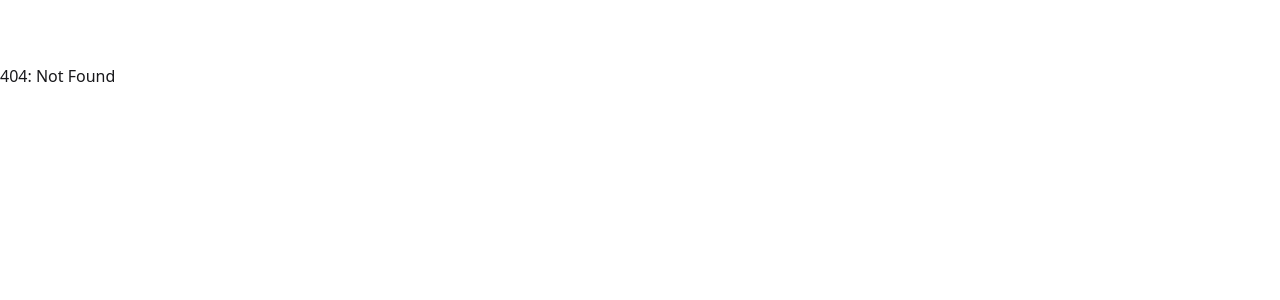
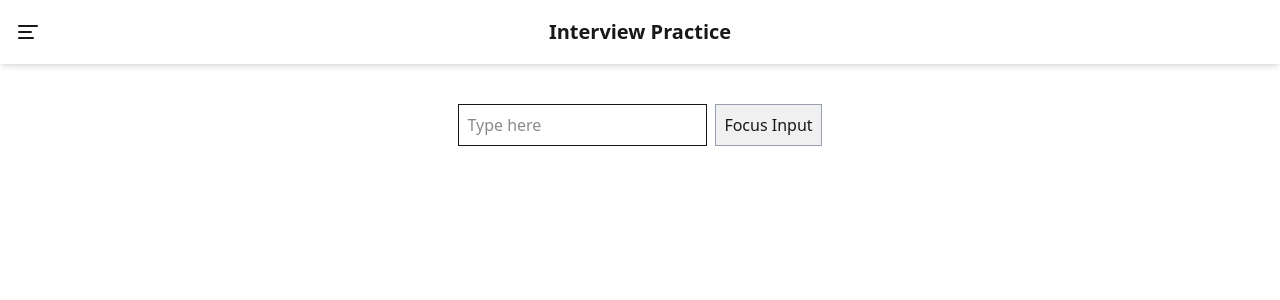
Before and after one commit to sandeeprana19/interview-practice, a React (Vite) app: page /infosys/focus-input in a window 1280 px wide. Before the commit this address had no page. Shown: the top 300 px of the page. Built offline with nearby package versions, Linux system fonts and the light colour scheme.

Commit message:
main
Updated.

```diff
--- /dev/null
+++ b/src/components/FocusInput.jsx
@@ -0,0 +1,30 @@
+import React, { useRef } from "react";
+
+const FocusInput = () => {
+  const inputRef = useRef();
+
+  const handleInputFocus = () => {
+    if (inputRef.current) {
+      inputRef.current.focus();
+    }
+  };
+
+  return (
+    <div className="flex items-stretch justify-center gap-x-2 pt-10">
+      <input
+        type="text"
+        placeholder="Type here"
+        className="border p-2"
+        ref={inputRef}
+      />
+      <button
+        className="bg-[#f0f0f0] border border-gray-400 p-2 transition-all hover:bg-[#ebebeb]"
+        onClick={handleInputFocus}
+      >
+        Focus Input
+      </button>
+    </div>
+  );
+};
+
+export default FocusInput;
--- a/src/components/Header.jsx
+++ b/src/components/Header.jsx
@@ -51,18 +51,18 @@ const Header = () => {
                   <ul>
                     <li>
                       <Link
+                        to="/tcs/sidebar"
+                        className="text-black decoration-0 text-base font-semibold"
+                      >
+                        Sidebar
+                      </Link>
+                    </li>
+                    <li>
+                      <Link
                         to="/tcs/toggle-password"
                         className="text-black decoration-0 text-base font-semibold"
                       >
                         TogglePassword
-                      </Link>
-                    </li>
-                    <li>
-                      <Link
-                        to="/tcs/sidebar"
-                        className="text-black decoration-0 text-base font-semibold"
-                      >
-                        Sidebar
                       </Link>
                     </li>
                     <li>
@@ -84,6 +84,23 @@ const Header = () => {
                   </ul>
                 </details>
               </li>
+              <li>
+                <details>
+                  <summary className="text-black decoration-0 text-base font-semibold">
+                    Infosys
+                  </summary>
+                  <ul>
+                    <li>
+                      <Link
+                        to="/infosys/focus-input"
+                        className="text-black decoration-0 text-base font-semibold"
+                      >
+                        FocusInput
+                      </Link>
+                    </li>
+                  </ul>
+                </details>
+              </li>
             </ul>
           </div>
         </div>
--- a/src/index.css
+++ b/src/index.css
@@ -6,6 +6,6 @@
   --font-poppins: "Poppins", sans-serif;
 }
 
-* {
-  box-sizing: border-box;
+body {
+  margin: 0;
 }
--- a/src/main.jsx
+++ b/src/main.jsx
@@ -7,11 +7,12 @@ import { createBrowserRouter, RouterProvider } from "react-router-dom";
 const ChipInput = lazy(() => import("./components/ChipInput.jsx"));
 const ProgressBar = lazy(() => import("./components/ProgressBar.jsx"));
 const DarkModeToggle = lazy(() => import("./components/DarkModeToggle.jsx"));
+const Sidebar = lazy(() => import("./components/Sidebar.jsx"));
 const TogglePassword = lazy(() => import("./components/TogglePassword.jsx"));
-const Sidebar = lazy(() => import("./components/Sidebar.jsx"));
 const Modal = lazy(() => import("./components/Modal.jsx"));
 const Calculator = lazy(() => import("./components/Calculator.jsx"));
 const Error = lazy(() => import("./components/Error.jsx"));
+const FocusInput = lazy(() => import("./components/FocusInput.jsx"));
 
 const appRouter = createBrowserRouter([
   {
@@ -43,18 +44,18 @@ const appRouter = createBrowserRouter([
         ),
       },
       {
+        path: "/tcs/sidebar",
+        element: (
+          <Suspense fallback={<h1 className="text-2xl">Loading...</h1>}>
+            <Sidebar />
+          </Suspense>
+        ),
+      },
+      {
         path: "/tcs/toggle-password",
         element: (
           <Suspense fallback={<h1 className="text-2xl">Loading...</h1>}>
             <TogglePassword />
-          </Suspense>
-        ),
-      },
-      {
-        path: "/tcs/sidebar",
-        element: (
-          <Suspense fallback={<h1 className="text-2xl">Loading...</h1>}>
-            <Sidebar />
           </Suspense>
         ),
       },
@@ -74,6 +75,14 @@ const appRouter = createBrowserRouter([
           </Suspense>
         ),
       },
+      {
+        path: "/infosys/focus-input",
+        element: (
+          <Suspense fallback={<h1 className="text-2xl">Loading...</h1>}>
+            <FocusInput />
+          </Suspense>
+        ),
+      },
     ],
     errorElement: <Error />,
   },
```
